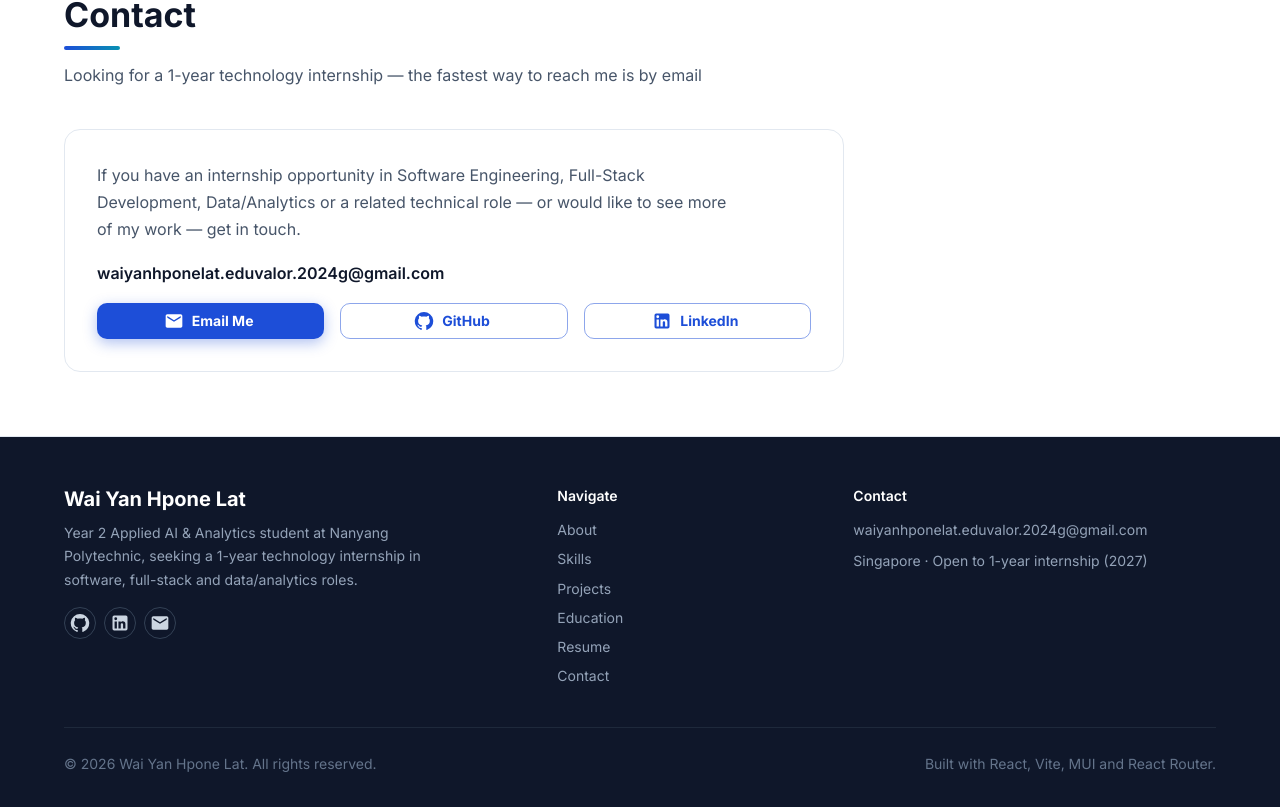
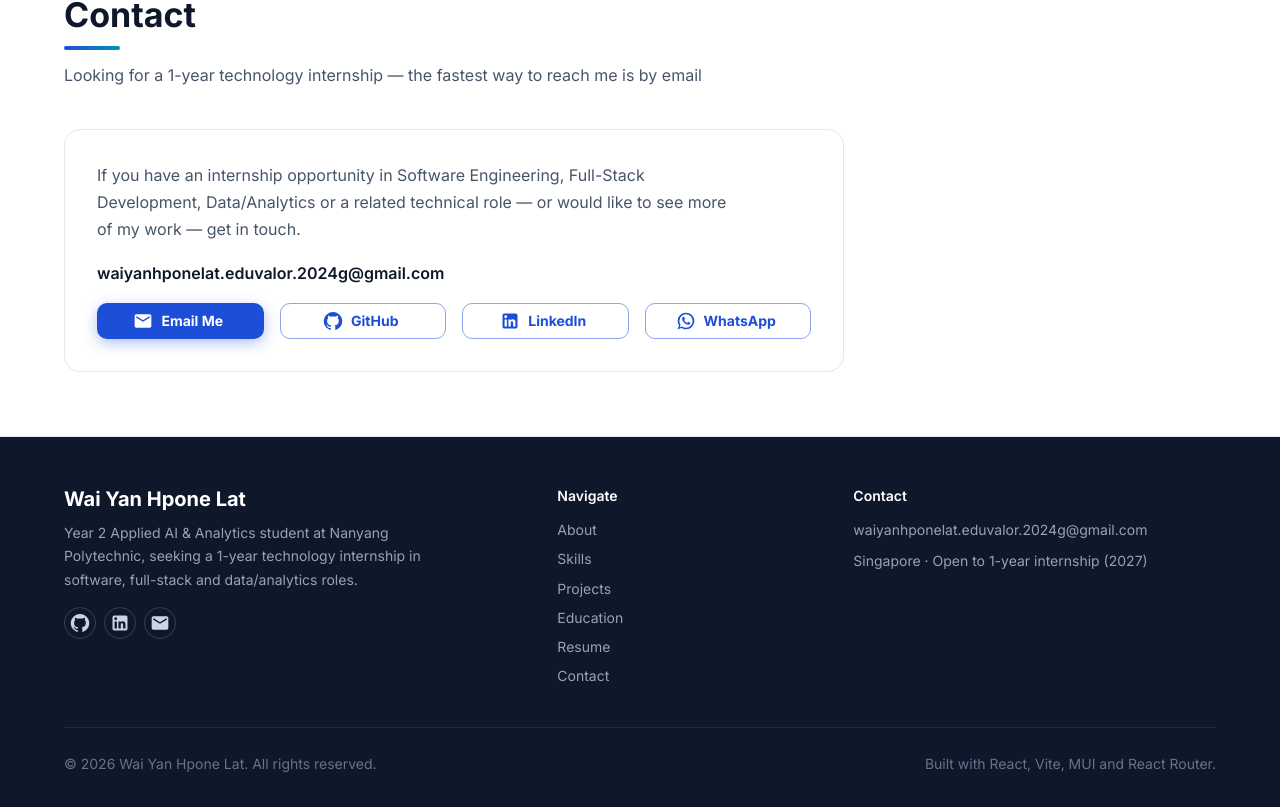
Before and after one commit to TeddyQyuon/TeddyQyuonPortfolio, a React (Vite) app: page / in a window 1280 px wide. Shown: the part 6405-7212 px from the top of the page. Built offline with nearby package versions, Linux system fonts and the light colour scheme.

Commit message:
feat: add WhatsApp contact button

```diff
--- a/src/data/personalInfo.js
+++ b/src/data/personalInfo.js
@@ -14,6 +14,8 @@ export const personalInfo = {
     'Year 2, Diploma in Applied AI & Analytics, Nanyang Polytechnic — Expected graduation May 2028',
   location: 'Singapore',
   email: 'waiyanhponelat.eduvalor.2024g@gmail.com',
+  phone: '+65 9897 4250',
+  whatsappUrl: 'https://wa.me/6598974250',
   githubUrl: 'https://github.com/TeddyQyuon',
   linkedinUrl: 'https://www.linkedin.com/in/waiyanhponelat',
   resumePath: '/resume/Wai_Yan_Hpone_Lat_Resume.pdf',
--- a/src/sections/ContactSection.jsx
+++ b/src/sections/ContactSection.jsx
@@ -9,6 +9,7 @@ import {
 import EmailIcon from '@mui/icons-material/Email';
 import GitHubIcon from '@mui/icons-material/GitHub';
 import LinkedInIcon from '@mui/icons-material/LinkedIn';
+import WhatsAppIcon from '@mui/icons-material/WhatsApp';
 import SectionHeading from '../components/common/SectionHeading';
 import { personalInfo } from '../data/personalInfo';
 
@@ -32,7 +33,7 @@ export default function ContactSection() {
             {personalInfo.email}
           </Typography>
           <Grid container spacing={2}>
-            <Grid item xs={12} sm={4}>
+            <Grid item xs={12} sm={3}>
               <Button
                 component="a"
                 href={`mailto:${personalInfo.email}`}
@@ -43,7 +44,7 @@ export default function ContactSection() {
                 Email Me
               </Button>
             </Grid>
-            <Grid item xs={12} sm={4}>
+            <Grid item xs={12} sm={3}>
               <Button
                 component="a"
                 href={personalInfo.githubUrl}
@@ -56,7 +57,7 @@ export default function ContactSection() {
                 GitHub
               </Button>
             </Grid>
-            <Grid item xs={12} sm={4}>
+            <Grid item xs={12} sm={3}>
               <Button
                 component="a"
                 href={personalInfo.linkedinUrl}
@@ -69,6 +70,19 @@ export default function ContactSection() {
                 LinkedIn
               </Button>
             </Grid>
+            <Grid item xs={12} sm={3}>
+              <Button
+                component="a"
+                href={personalInfo.whatsappUrl}
+                target="_blank"
+                rel="noopener noreferrer"
+                variant="outlined"
+                startIcon={<WhatsAppIcon />}
+                fullWidth
+              >
+                WhatsApp
+              </Button>
+            </Grid>
           </Grid>
         </Paper>
       </Container>
```
